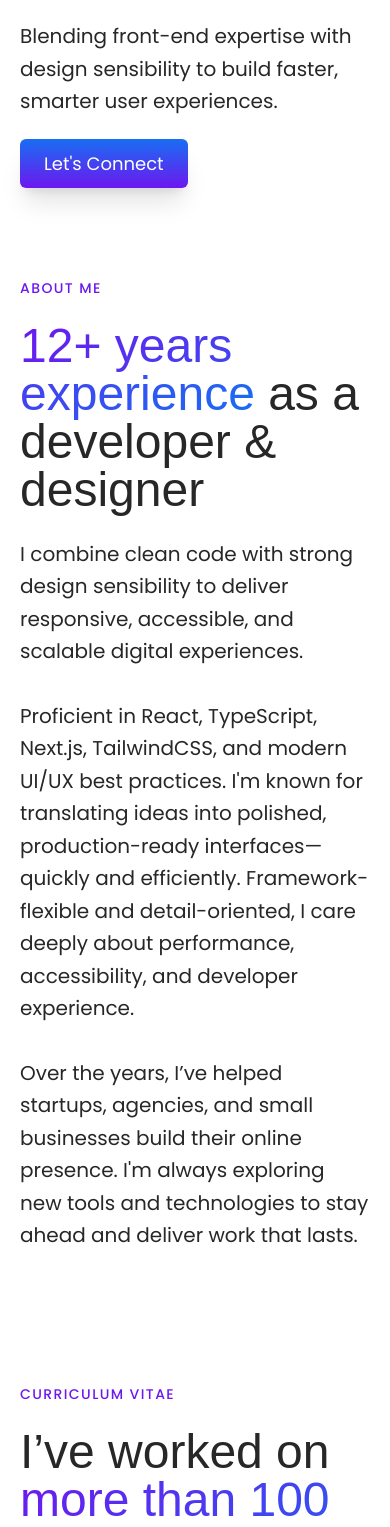
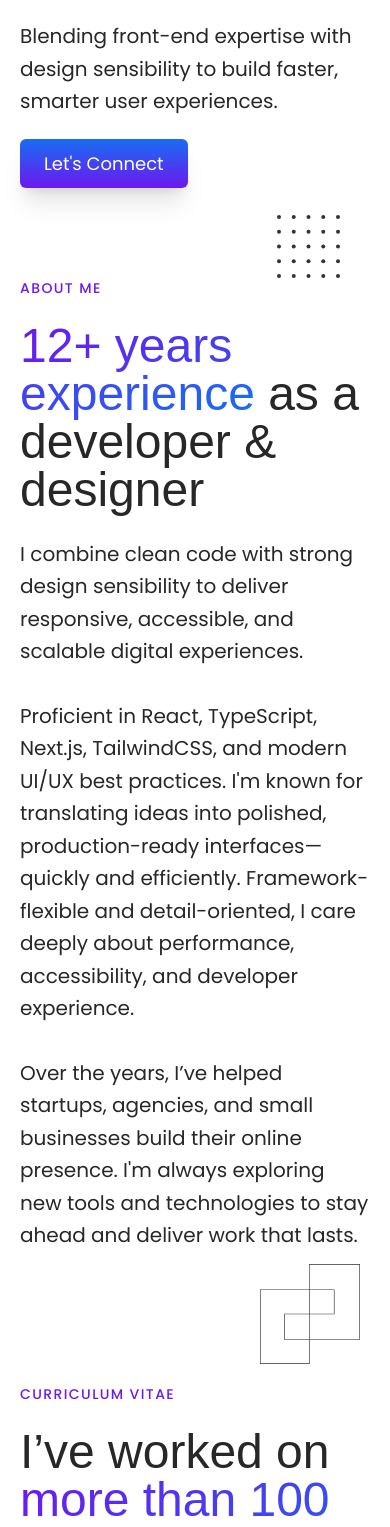
Before and after one commit to voncarcha/my-portfolio-2025, a Next.js app: page / in a window 390 px wide. Shown: the part 424-1951 px from the top of the page. Built offline with nearby package versions, Linux system fonts and the light colour scheme; no server answers; a web font is replaced by a local one.

Commit message:
mobile fixes

```diff
--- a/src/components/global/Svg/index.tsx
+++ b/src/components/global/Svg/index.tsx
@@ -1,8 +1,7 @@
 export const Symbol1 = () => {
   return (
     <svg
-      width="156"
-      height="156"
+      className="w-[100px] h-[100px] lg:h-[156px] lg:w-[156px]"
       viewBox="0 0 156 156"
       fill="none"
       xmlns="http://www.w3.org/2000/svg"
--- a/src/components/home/AboutSection/index.tsx
+++ b/src/components/home/AboutSection/index.tsx
@@ -37,7 +37,7 @@ const AboutSection = () => {
           </p>
         </article>
       </section>
-      <span className="absolute bottom-[100px] left-[-50px] hidden lg:block">
+      <span className="absolute bottom-[20px] right-[30px] lg:bottom-[100px] lg:left-[-50px] lg:right-auto">
         <Symbol1 />
       </span>
       <span className="absolute left-[70%] top-[500px] hidden lg:block">
--- a/src/components/home/HeaderSection/index.tsx
+++ b/src/components/home/HeaderSection/index.tsx
@@ -53,7 +53,7 @@ const HeaderSection = () => {
       {/* <span className="absolute right-0 top-0 hidden md:block">
         <LogoBg />
       </span> */}
-      <span className="absolute bottom-[200px] left-[30%] hidden lg:block">
+      <span className="absolute bottom-0 right-[50px] lg:bottom-[200px] lg:left-[30%] md:right-[50%] lg:right-auto">
         <Symbol2 />
       </span>
       <span className="absolute bottom-[50px] left-[-50px] hidden lg:block">
```
